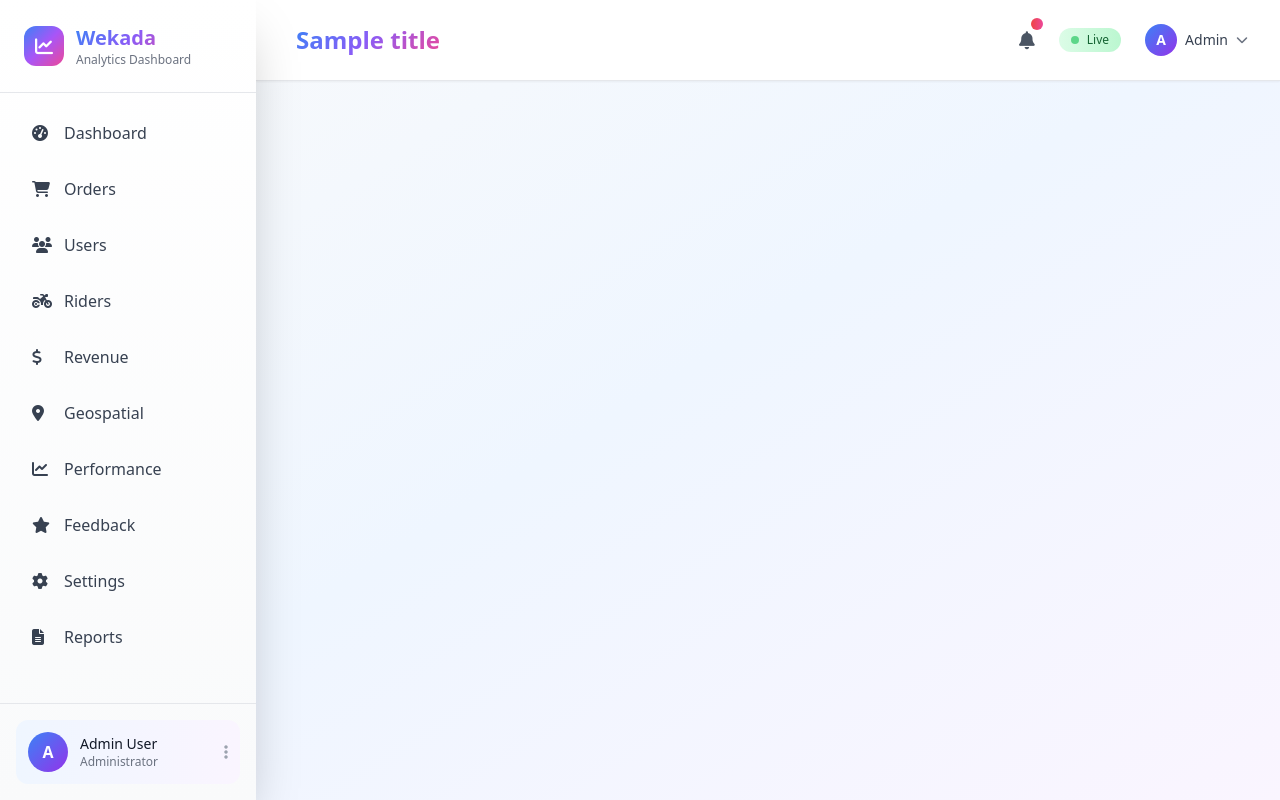
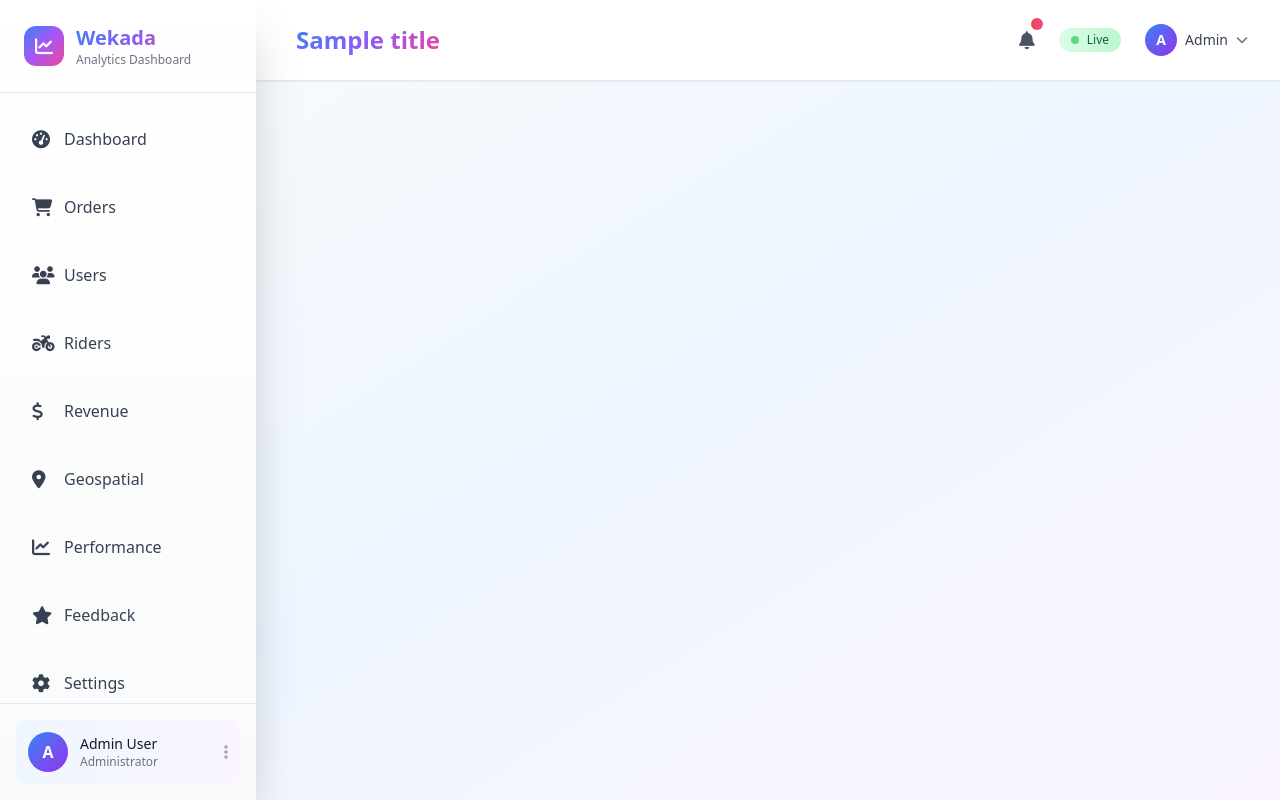
Before and after one commit to testingmic/dashboard, a CodeIgniter 4 app: the page made by app/Views/templates/header.php in a window 1280 px wide. Run offline with PHP 8.4 and a stand-in for CodeIgniter, Linux system fonts and the light colour scheme; the template is opened without the code that fills it: most values are stand-ins (such as "Sample title", 1, 10 or a date in 2020); some libraries are stand-ins or nearby versions.

Commit message:
Add global function to close mobile sidebar and update navigation links to trigger this function; enhance user experience on mobile devices.

```diff
--- a/app/Views/templates/header.php
+++ b/app/Views/templates/header.php
@@ -127,54 +127,54 @@
             </div>
 
             <!-- Navigation -->
-            <nav class="flex-1 p-4 space-y-2">
-                <a href="<?= base_url('dashboard') ?>" class="flex items-center space-x-3 px-4 py-3 rounded-xl transition-all duration-300 <?= $page === 'dashboard' ? 'bg-gradient-to-r from-blue-500 to-purple-600 text-white shadow-lg' : 'text-gray-700 hover:bg-gradient-to-r hover:from-blue-50 hover:to-purple-50' ?>">
-                    <i class="fas fa-tachometer-alt w-5"></i>
+            <nav class="flex-1 p-4 space-y-2 overflow-y-auto">
+                <a href="<?= base_url('dashboard') ?>" class="flex items-center space-x-3 px-4 py-4 rounded-xl transition-all duration-300 <?= $page === 'dashboard' ? 'bg-gradient-to-r from-blue-500 to-purple-600 text-white shadow-lg' : 'text-gray-700 hover:bg-gradient-to-r hover:from-blue-50 hover:to-purple-50 active:bg-blue-50' ?>" onclick="closeMobileSidebar()">
+                    <i class="fas fa-tachometer-alt w-5 text-lg"></i>
                     <span class="font-medium">Dashboard</span>
                 </a>
 
-                <a href="<?= base_url('orders') ?>" class="flex items-center space-x-3 px-4 py-3 rounded-xl transition-all duration-300 <?= $page === 'orders' ? 'bg-gradient-to-r from-blue-500 to-purple-600 text-white shadow-lg' : 'text-gray-700 hover:bg-gradient-to-r hover:from-blue-50 hover:to-purple-50' ?>">
-                    <i class="fas fa-shopping-cart w-5"></i>
+                <a href="<?= base_url('orders') ?>" class="flex items-center space-x-3 px-4 py-4 rounded-xl transition-all duration-300 <?= $page === 'orders' ? 'bg-gradient-to-r from-blue-500 to-purple-600 text-white shadow-lg' : 'text-gray-700 hover:bg-gradient-to-r hover:from-blue-50 hover:to-purple-50 active:bg-blue-50' ?>" onclick="closeMobileSidebar()">
+                    <i class="fas fa-shopping-cart w-5 text-lg"></i>
                     <span class="font-medium">Orders</span>
                 </a>
 
-                <a href="<?= base_url('users') ?>" class="flex items-center space-x-3 px-4 py-3 rounded-xl transition-all duration-300 <?= $page === 'users' ? 'bg-gradient-to-r from-blue-500 to-purple-600 text-white shadow-lg' : 'text-gray-700 hover:bg-gradient-to-r hover:from-blue-50 hover:to-purple-50' ?>">
-                    <i class="fas fa-users w-5"></i>
+                <a href="<?= base_url('users') ?>" class="flex items-center space-x-3 px-4 py-4 rounded-xl transition-all duration-300 <?= $page === 'users' ? 'bg-gradient-to-r from-blue-500 to-purple-600 text-white shadow-lg' : 'text-gray-700 hover:bg-gradient-to-r hover:from-blue-50 hover:to-purple-50 active:bg-blue-50' ?>" onclick="closeMobileSidebar()">
+                    <i class="fas fa-users w-5 text-lg"></i>
                     <span class="font-medium">Users</span>
                 </a>
 
-                <a href="<?= base_url('riders') ?>" class="flex items-center space-x-3 px-4 py-3 rounded-xl transition-all duration-300 <?= $page === 'riders' ? 'bg-gradient-to-r from-blue-500 to-purple-600 text-white shadow-lg' : 'text-gray-700 hover:bg-gradient-to-r hover:from-blue-50 hover:to-purple-50' ?>">
-                    <i class="fas fa-motorcycle w-5"></i>
+                <a href="<?= base_url('riders') ?>" class="flex items-center space-x-3 px-4 py-4 rounded-xl transition-all duration-300 <?= $page === 'riders' ? 'bg-gradient-to-r from-blue-500 to-purple-600 text-white shadow-lg' : 'text-gray-700 hover:bg-gradient-to-r hover:from-blue-50 hover:to-purple-50 active:bg-blue-50' ?>" onclick="closeMobileSidebar()">
+                    <i class="fas fa-motorcycle w-5 text-lg"></i>
                     <span class="font-medium">Riders</span>
                 </a>
 
-                <a href="<?= base_url('revenue') ?>" class="flex items-center space-x-3 px-4 py-3 rounded-xl transition-all duration-300 <?= $page === 'revenue' ? 'bg-gradient-to-r from-blue-500 to-purple-600 text-white shadow-lg' : 'text-gray-700 hover:bg-gradient-to-r hover:from-blue-50 hover:to-purple-50' ?>">
-                    <i class="fas fa-dollar-sign w-5"></i>
+                <a href="<?= base_url('revenue') ?>" class="flex items-center space-x-3 px-4 py-4 rounded-xl transition-all duration-300 <?= $page === 'revenue' ? 'bg-gradient-to-r from-blue-500 to-purple-600 text-white shadow-lg' : 'text-gray-700 hover:bg-gradient-to-r hover:from-blue-50 hover:to-purple-50 active:bg-blue-50' ?>" onclick="closeMobileSidebar()">
+                    <i class="fas fa-dollar-sign w-5 text-lg"></i>
                     <span class="font-medium">Revenue</span>
                 </a>
 
-                <a href="<?= base_url('geospatial') ?>" class="flex items-center space-x-3 px-4 py-3 rounded-xl transition-all duration-300 <?= $page === 'geospatial' ? 'bg-gradient-to-r from-blue-500 to-purple-600 text-white shadow-lg' : 'text-gray-700 hover:bg-gradient-to-r hover:from-blue-50 hover:to-purple-50' ?>">
-                    <i class="fas fa-map-marker-alt w-5"></i>
+                <a href="<?= base_url('geospatial') ?>" class="flex items-center space-x-3 px-4 py-4 rounded-xl transition-all duration-300 <?= $page === 'geospatial' ? 'bg-gradient-to-r from-blue-500 to-purple-600 text-white shadow-lg' : 'text-gray-700 hover:bg-gradient-to-r hover:from-blue-50 hover:to-purple-50 active:bg-blue-50' ?>" onclick="closeMobileSidebar()">
+                    <i class="fas fa-map-marker-alt w-5 text-lg"></i>
                     <span class="font-medium">Geospatial</span>
                 </a>
 
-                <a href="<?= base_url('performance') ?>" class="flex items-center space-x-3 px-4 py-3 rounded-xl transition-all duration-300 <?= $page === 'performance' ? 'bg-gradient-to-r from-blue-500 to-purple-600 text-white shadow-lg' : 'text-gray-700 hover:bg-gradient-to-r hover:from-blue-50 hover:to-purple-50' ?>">
-                    <i class="fas fa-chart-line w-5"></i>
+                <a href="<?= base_url('performance') ?>" class="flex items-center space-x-3 px-4 py-4 rounded-xl transition-all duration-300 <?= $page === 'performance' ? 'bg-gradient-to-r from-blue-500 to-purple-600 text-white shadow-lg' : 'text-gray-700 hover:bg-gradient-to-r hover:from-blue-50 hover:to-purple-50 active:bg-blue-50' ?>" onclick="closeMobileSidebar()">
+                    <i class="fas fa-chart-line w-5 text-lg"></i>
                     <span class="font-medium">Performance</span>
                 </a>
 
-                <a href="<?= base_url('feedback') ?>" class="flex items-center space-x-3 px-4 py-3 rounded-xl transition-all duration-300 <?= $page === 'feedback' ? 'bg-gradient-to-r from-blue-500 to-purple-600 text-white shadow-lg' : 'text-gray-700 hover:bg-gradient-to-r hover:from-blue-50 hover:to-purple-50' ?>">
-                    <i class="fas fa-star w-5"></i>
+                <a href="<?= base_url('feedback') ?>" class="flex items-center space-x-3 px-4 py-4 rounded-xl transition-all duration-300 <?= $page === 'feedback' ? 'bg-gradient-to-r from-blue-500 to-purple-600 text-white shadow-lg' : 'text-gray-700 hover:bg-gradient-to-r hover:from-blue-50 hover:to-purple-50 active:bg-blue-50' ?>" onclick="closeMobileSidebar()">
+                    <i class="fas fa-star w-5 text-lg"></i>
                     <span class="font-medium">Feedback</span>
                 </a>
 
-                <a href="<?= base_url('settings') ?>" class="flex items-center space-x-3 px-4 py-3 rounded-xl transition-all duration-300 <?= $page === 'settings' ? 'bg-gradient-to-r from-blue-500 to-purple-600 text-white shadow-lg' : 'text-gray-700 hover:bg-gradient-to-r hover:from-blue-50 hover:to-purple-50' ?>">
-                    <i class="fas fa-cog w-5"></i>
+                <a href="<?= base_url('settings') ?>" class="flex items-center space-x-3 px-4 py-4 rounded-xl transition-all duration-300 <?= $page === 'settings' ? 'bg-gradient-to-r from-blue-500 to-purple-600 text-white shadow-lg' : 'text-gray-700 hover:bg-gradient-to-r hover:from-blue-50 hover:to-purple-50 active:bg-blue-50' ?>" onclick="closeMobileSidebar()">
+                    <i class="fas fa-cog w-5 text-lg"></i>
                     <span class="font-medium">Settings</span>
                 </a>
 
-                <a href="<?= base_url('reports') ?>" class="flex items-center space-x-3 px-4 py-3 rounded-xl transition-all duration-300 <?= $page === 'reports' ? 'bg-gradient-to-r from-blue-500 to-purple-600 text-white shadow-lg' : 'text-gray-700 hover:bg-gradient-to-r hover:from-blue-50 hover:to-purple-50' ?>">
-                    <i class="fas fa-file-alt w-5"></i>
+                <a href="<?= base_url('reports') ?>" class="flex items-center space-x-3 px-4 py-4 rounded-xl transition-all duration-300 <?= $page === 'reports' ? 'bg-gradient-to-r from-blue-500 to-purple-600 text-white shadow-lg' : 'text-gray-700 hover:bg-gradient-to-r hover:from-blue-50 hover:to-purple-50 active:bg-blue-50' ?>" onclick="closeMobileSidebar()">
+                    <i class="fas fa-file-alt w-5 text-lg"></i>
                     <span class="font-medium">Reports</span>
                 </a>
             </nav>
```
Also changed, not shown: app/Views/templates/footer.php (+7 -0 lines).
